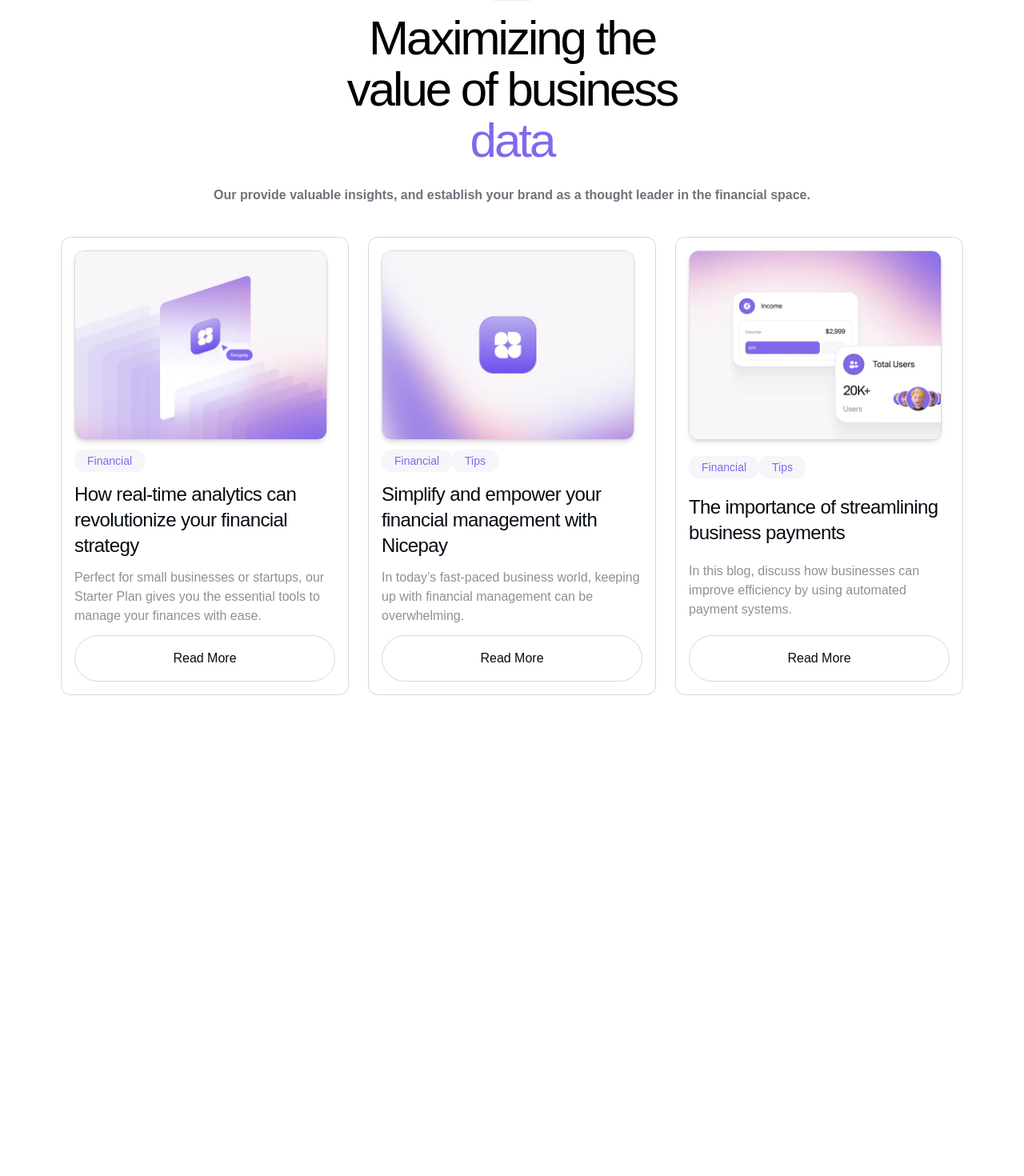
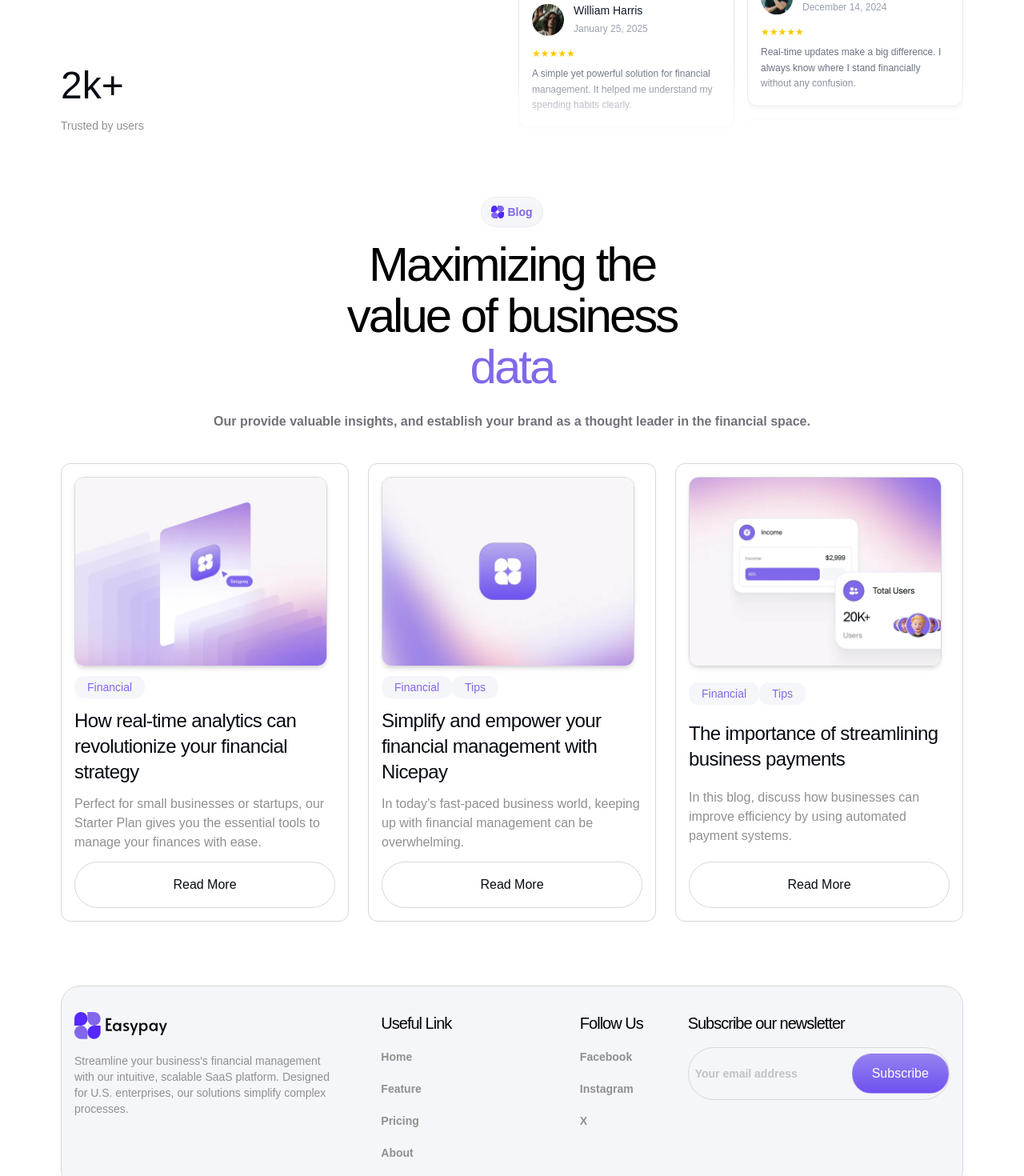
Before and after one commit to debkumar2/easypay, a React (Vite) app: page / in a window 1280 px wide. Shown: the part 5760-7230 px from the top of the page at 80% size. Before the commit the page ends 6693 px from the top, so only its background shows below. Built offline with nearby package versions, Linux system fonts and the light colour scheme; a web font is replaced by a local one.

Commit message:
Desktop Version Done

```diff
--- a/package.json
+++ b/package.json
@@ -17,6 +17,7 @@
     "react-dom": "^19.2.0",
     "react-fast-marquee": "^1.6.5",
     "react-icons": "^5.6.0",
+    "swiper": "^12.1.3",
     "tailwindcss": "^4.2.1"
   },
   "devDependencies": {
--- a/src/App.jsx
+++ b/src/App.jsx
@@ -8,6 +8,7 @@ import OurWorkflow from './components/OurWorkflow';
 import Pricing from './components/Pricing';
 import Blog from './components/Blog';
 import Testimonial from './components/Testimonial';
+import Footer from './components/Footer';
 
 const App = () => {
   const locomotiveScroll = new LocomotiveScroll();
@@ -21,6 +22,7 @@ const App = () => {
       <Pricing/>
       <Testimonial/>
       <Blog/>
+      <Footer/>
     </div>
   )
 }
--- a/src/assets/assets.js
+++ b/src/assets/assets.js
@@ -36,6 +36,11 @@ import workflowAbsoluteFour from '../assets/images/workflowAbsoluteFour.avif';
 import blogImgOne from './images/blogImg01.png';
 import blogImgTwo from './images/blogImg02.webp'
 import blogImgThree from './images/blogImg03.webp'
+
+import reviewImgOne from './images/reviewImage01.jpg';
+import reviewImgTwo from './images/reviewImage02.jpg';
+import reviewImgThree from './images/reviewImage03.jpg';
+import reviewImgFour from './images/reviewImage04.jpg';
 
 const assets = {
     brandLogo,
@@ -77,6 +82,56 @@ export const blogContentImg = {
     blogImgTwo,
     blogImgThree
 }
+export const reviewContent = [
+    {
+        imgUrl: reviewImgOne,
+        name: 'Oliver Bennett',
+        review: "This platform has completely transformed how I manage my finances. The insights are clear, practical, and genuinely useful.",
+        dated: 'July 18, 2025'
+    },
+    {
+        imgUrl: reviewImgTwo,
+        name: 'George Whitaker',
+        review: "A very intuitive tool that makes tracking expenses and investments incredibly simple. I use it daily without any hassle.",
+        dated: 'June 30, 2025'
+    },
+    {
+        imgUrl: reviewImgTwo,
+        name: 'Harry Collins',
+        review: "Keeping track of multiple accounts used to be difficult, but this platform has streamlined everything brilliantly.",
+        dated: 'May 21, 2025'
+    },
+    {
+        imgUrl: reviewImgThree,
+        name: 'Jack Thompson',
+        review: "The dashboard provides a complete overview of my financial activities. It’s clean, fast, and very reliable.",
+        dated: 'April 9, 2025'
+    },
+    {
+        imgUrl: reviewImgFour,
+        name: 'Charlie Edwards',
+        review: "Budgeting has become far easier since I started using this tool. It’s helped me stay consistent with my savings goals.",
+        dated: 'March 27, 2025'
+    },
+    {
+        imgUrl: reviewImgTwo,
+        name: 'Thomas Fletcher',
+        review: "The automation features are excellent. I no longer worry about missing payments or manually tracking everything.",
+        dated: 'February 11, 2025'
+    },
+    {
+        imgUrl: reviewImgThree,
+        name: 'William Harris',
+        review: "A simple yet powerful solution for financial management. It helped me understand my spending habits clearly.",
+        dated: 'January 25, 2025'
+    },
+    {
+        imgUrl: reviewImgFour,
+        name: 'James Walker',
+        review: "Real-time updates make a big difference. I always know where I stand financially without any confusion.",
+        dated: 'December 14, 2024'
+    },
+]
 export const cardWorkFlow = [
     {
         icon: LuUserRoundPlus,
--- a/src/components/BlogCard.jsx
+++ b/src/components/BlogCard.jsx
@@ -1,5 +1,5 @@
 import React from 'react'
-import  { blogContentImg } from '../assets/assets'
+import { blogContentImg } from '../assets/assets'
 
 const BlogCard = () => {
 
@@ -28,8 +28,8 @@ const BlogCard = () => {
     ]
     return (
         <div className='grid grid-cols-3 gap-6'>
-            {blogContent.map((item,index)=>(
-                <div className="border border-[#d8d8db] rounded-xl p-4 flex justify-between flex-col gap-3 transition-all duration-300 hover:border-[#8267ec] hover:scale-105 group">
+            {blogContent.map((item, index) => (
+                <div key={index} className="border border-[#d8d8db] rounded-xl p-4 flex justify-between flex-col gap-3 transition-all duration-300 hover:border-[#8267ec] hover:scale-105 group">
                     <div className="max-w-[316px] border border-[#d8d8db] rounded-xl overflow-hidden shadow-md">
                         <img src={item.imgUrl} className='w-full' alt="" />
                     </div>
--- /dev/null
+++ b/src/components/Footer.jsx
@@ -0,0 +1,50 @@
+import React from 'react'
+import assets from '../assets/assets'
+import ButtonComp from './ButtonComp'
+
+const Footer = () => {
+    return (
+        <div className='mt-10'>
+            <div className='max-w-[1128px] mx-auto bg-[#f5f6f9] py-8 px-4 border border-[#d8d8db] rounded-3xl'>
+                <div className="grid grid-cols-3 gap-14">
+                    <div className=" flex flex-col gap-4">
+                        <div className='max-w-[120px]'>
+                        <img src={assets.brandLogo} alt="" className='w-full'/>
+                        </div>
+                        <p className='text-sm text-[#909090]'>Streamline your business's financial management with our intuitive, scalable SaaS platform. Designed for U.S. enterprises, our solutions simplify complex processes.</p>
+                    </div>
+                    <div className='flex justify-between'>
+                        <div>
+                            <h4 className='text-xl font-medium tracking-tighter mb-4'>Useful Link</h4>
+                            <ul className='flex flex-col gap-4'>
+                                <li><a href="" className='text-sm font-semibold text-[#909090]'>Home</a></li>
+                                <li><a href="" className='text-sm font-semibold text-[#909090]'>Feature</a></li>
+                                <li><a href="" className='text-sm font-semibold text-[#909090]'>Pricing</a></li>
+                                <li><a href="" className='text-sm font-semibold text-[#909090]'>About</a></li>
+                            </ul>
+                        </div>
+                        <div>
+                            <h4 className='text-xl font-medium tracking-tighter  mb-4'>Follow Us</h4>
+                            <ul className='flex flex-col gap-4'>
+                                <li><a href="" className='text-sm font-semibold text-[#909090]'>Facebook</a></li>
+                                <li><a href="" className='text-sm font-semibold text-[#909090]'>Instagram</a></li>
+                                <li><a href="" className='text-sm font-semibold text-[#909090]'>X</a></li>
+                            </ul>
+                        </div>
+                    </div>
+                    <div>
+                        <h4 className='text-xl font-medium tracking-tighter mb-4'>Subscribe our newsletter</h4>
+                        <div className='flex justify-between items-center border border-[#d8d8db] rounded-4xl px-2'>
+                            <input type="eamil" placeholder='Your email address' className='outline-0 border-0 h-16  py-1 text-sm font-semibold text-[#909090]' />
+                            <div className=''>
+                               <button className='border border-[#fff3] rounded-3xl bg-gradient-to-t from-[#7050f0] to-[#9680ef] py-3 px-6 text-white'>Subscribe</button>
+                            </div>
+                        </div>
+                    </div>
+                </div>
+            </div>
+        </div>
+    )
+}
+
+export default Footer
--- a/src/components/ReviewCard.jsx
+++ b/src/components/ReviewCard.jsx
@@ -1,11 +1,78 @@
-import React from 'react'
+import React, { useEffect, useRef } from 'react'
+import { reviewContent } from '../assets/assets'
+
+const col1 = reviewContent.filter((_, i) => i % 2 === 0)  // scrolls UP
+const col2 = reviewContent.filter((_, i) => i % 2 !== 0)  // scrolls DOWN
+
+const TestimonialColumn = ({ items, direction = 'up' }) => {
+    const trackRef = useRef(null)
+    const posRef = useRef(0)
+    const rafRef = useRef(null)
+
+    useEffect(() => {
+        const track = trackRef.current
+        const speed = 0.4  // px per frame — increase for faster
+
+        const animate = () => {
+            const half = track.scrollHeight / 2
+
+            if (direction === 'up') {
+                posRef.current -= speed
+                if (posRef.current <= -half) posRef.current = 0  // seamless reset
+            } else {
+                posRef.current += speed
+                if (posRef.current >= 0) posRef.current = -half  // seamless reset
+            }
+
+            track.style.transform = `translateY(${posRef.current}px)`
+            rafRef.current = requestAnimationFrame(animate)
+        }
+
+        // start down column from the middle so it scrolls into view correctly
+        if (direction === 'down') posRef.current = -(track.scrollHeight / 2)
+
+        rafRef.current = requestAnimationFrame(animate)
+        return () => cancelAnimationFrame(rafRef.current)
+    }, [direction])
+
+    return (
+        <div className='overflow-hidden h-[575px]'>
+            <div ref={trackRef} className='flex flex-col gap-4'>
+                {/* triple duplicate for seamless infinite loop */}
+                {[...items, ...items, ...items].map((item, index) => (
+                    <div key={index} className='border border-gray-200 rounded-xl p-4 bg-white flex-shrink-0 shadow-md'>
+                        <div className='flex items-center gap-3 mb-3'>
+                            <div className='h-10 w-10 rounded-full overflow-hidden flex-shrink-0'>
+                                <img src={item.imgUrl} alt={item.name} className='w-full h-full object-cover' />
+                            </div>
+                            <div>
+                                <h2 className='text-sm font-medium text-gray-900'>{item.name}</h2>
+                                <span className='text-xs text-gray-400'>{item.dated}</span>
+                            </div>
+                        </div>
+                        <div className='text-yellow-400 text-xs mb-2'>★★★★★</div>
+                        <p className='text-xs text-gray-500 leading-relaxed'>{item.review}</p>
+                    </div>
+                ))}
+            </div>
+        </div>
+    )
+}
 
 const ReviewCard = () => {
-  return (
-    <div>
+    return (
+        <div className='relative'>
+            {/* fade top */}
+            <div className='absolute top-0 left-0 right-0 h-20 bg-gradient-to-b from-white to-transparent z-10 pointer-events-none' />
+            {/* fade bottom */}
+            <div className='absolute bottom-0 left-0 right-0 h-20 bg-gradient-to-t from-white to-transparent z-10 pointer-events-none' />
 
-    </div>
-  )
+            <div className='grid grid-cols-2 gap-4'>
+                <TestimonialColumn items={col1} direction='up' />
+                <TestimonialColumn items={col2} direction='down' />
+            </div>
+        </div>
+    )
 }
 
 export default ReviewCard
--- a/src/components/Testimonial.jsx
+++ b/src/components/Testimonial.jsx
@@ -1,21 +1,31 @@
 import React from 'react'
 import SubHeading from './SubHeading'
 import Heading from './Heading'
+import ReviewCard from './ReviewCard'
+import Marquee from 'react-fast-marquee'
 
 const Testimonial = () => {
     return (
         <div className='w-full mx-auto py-10'>
             <div className='max-w-[1128px] mx-auto'>
                 <div className='grid lg:grid-cols-2 gap-4'>
-                    <div>
-                        <SubHeading headingName='Testimonials' isCentered={false} />
-                        <div className='max-w-[532px] py-4'>
-                            <Heading normalText='What our clients are ' highlightText='saying' />
-                            <p className='text-[#909090] font-medium text-base pt-6'>Our financial management platform is transforming the way people manage their money. Here’s what some of our users have to say about their experience</p>
+                    <div className='flex flex-col justify-between'>
+                        <div>
+                            <SubHeading headingName='Testimonials' isCentered={false} />
+                            <div className='max-w-[532px] py-4'>
+                                <Heading normalText='What our clients are ' highlightText='saying' />
+                                <p className='text-[#909090] font-medium text-base pt-6'>Our financial management platform is transforming the way people manage their money. Here’s what some of our users have to say about their experience</p>
+                            </div>
+                        </div>
+                        <div>
+                            <h2 className='text-5xl text-[#060B13] font-medium'>2k+</h2>
+                            <p className='text-[#909090] font-medium text-sm pt-4'>Trusted by users</p>
                         </div>
                     </div>
                     <div>
-
+                        <div className="overflow-hidden w-full">
+                            <ReviewCard />
+                        </div>
                     </div>
                 </div>
             </div>
```
Also changed, not shown: 1 other file (tests, documents, lock files or other folders). Lines whose indentation alone changed are shown as unchanged.
